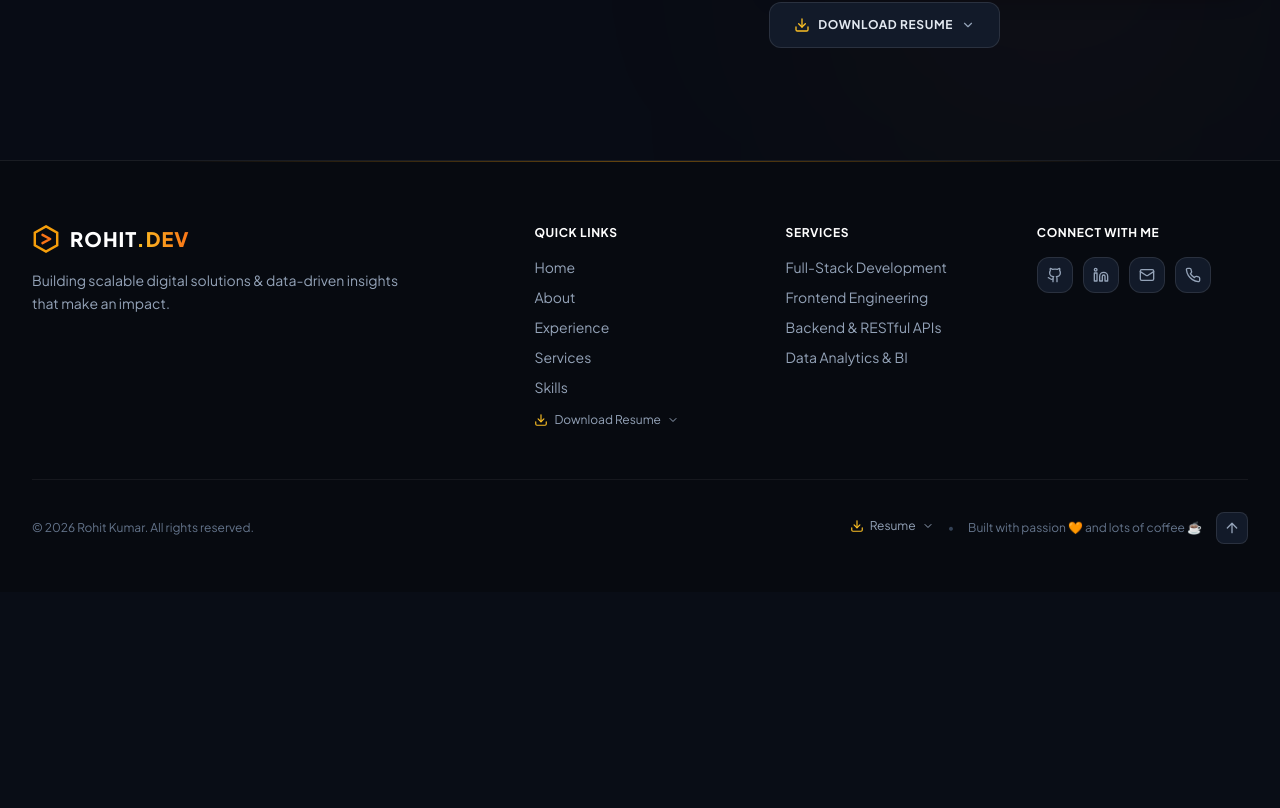
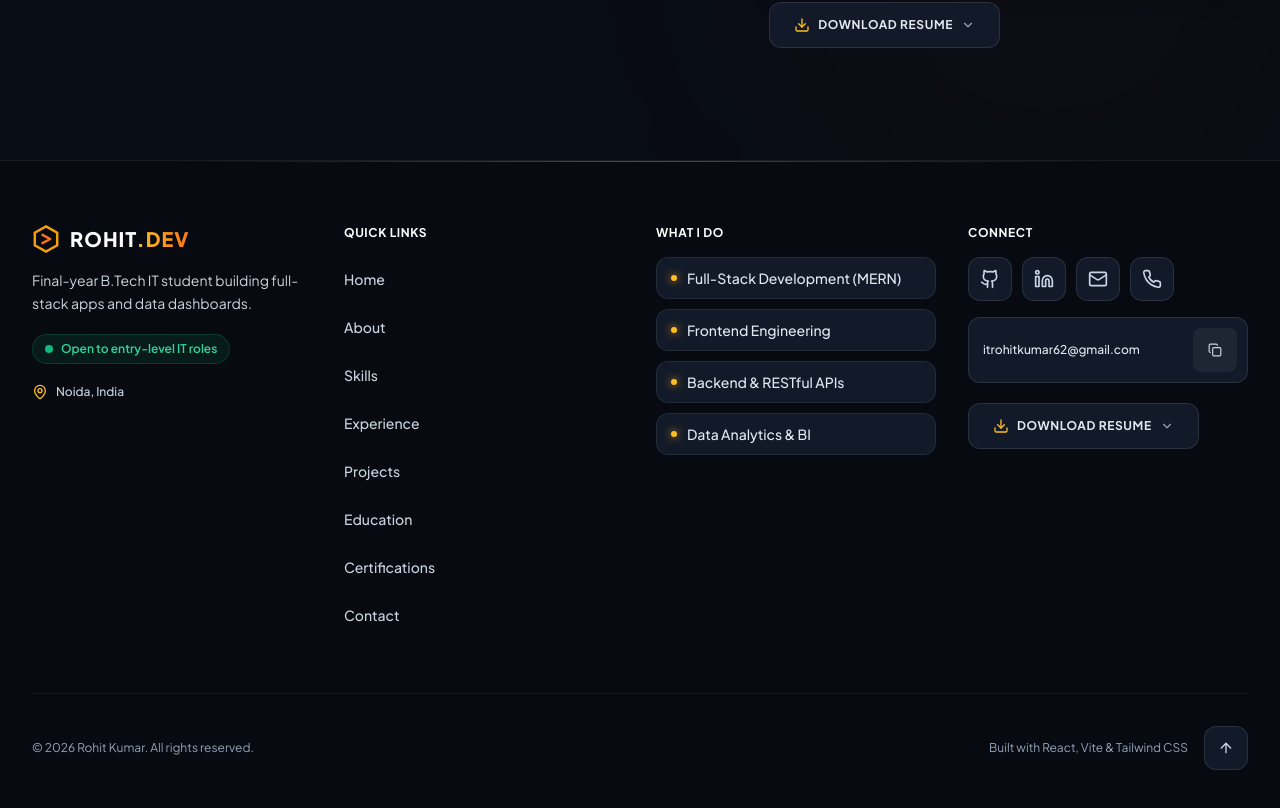
Before and after one commit to r0kumar/My_Portfolio, a React (Vite) app: page / in a window 1280 px wide. Shown: the part 8460-9268 px from the top of the page. Before the commit the page ends 9052 px from the top, so only its background shows below. Built offline with nearby package versions, Linux system fonts and the light colour scheme.

Commit message:
feat: redesign footer for fresher job-seeker with 4-column layout and accessibility polish

```diff
--- a/package.json
+++ b/package.json
@@ -20,6 +20,7 @@
     "@vitejs/plugin-react": "^4.3.3",
     "autoprefixer": "^10.4.20",
     "postcss": "^8.4.49",
+    "puppeteer-core": "^25.16.0",
     "tailwindcss": "^3.4.15",
     "vite": "^5.4.11"
   }
--- a/src/components/Experience.jsx
+++ b/src/components/Experience.jsx
@@ -118,7 +118,7 @@ export const Experience = () => {
           <div className="lg:col-span-5 space-y-10">
 
             {/* Certifications Card List */}
-            <div className="space-y-6">
+            <div id="certifications" className="space-y-6">
               <div className="flex items-center gap-2.5 pb-2 border-b border-white/5">
                 <div className="w-8 h-8 rounded-lg bg-amber-500/10 border border-amber-500/20 flex items-center justify-center text-amber-400">
                   <Award className="w-4 h-4" />
--- a/src/components/Footer.jsx
+++ b/src/components/Footer.jsx
@@ -1,30 +1,69 @@
-import React from 'react';
-import { ArrowUp, Github, Linkedin, Mail, Phone } from 'lucide-react';
+import React, { useState } from 'react';
+import { ArrowUp, Github, Linkedin, Mail, Phone, MapPin, Copy, Check } from 'lucide-react';
 import { portfolioData } from '../data/portfolioData';
 import { ResumeDropdown } from './ResumeDropdown';
 
 export const Footer = ({ activeRole = 'fullstack' }) => {
   const { brand, personal } = portfolioData;
+  const [copied, setCopied] = useState(false);
 
   const scrollToTop = () => {
     window.scrollTo({ top: 0, behavior: 'smooth' });
   };
 
+  const handleNavClick = (e, href) => {
+    e.preventDefault();
+    const target = document.querySelector(href);
+    if (target) {
+      target.scrollIntoView({ behavior: 'smooth' });
+    }
+  };
+
+  const copyEmail = () => {
+    navigator.clipboard.writeText(personal.email);
+    setCopied(true);
+    setTimeout(() => setCopied(false), 2500);
+  };
+
+  const quickLinks = [
+    { name: "Home", href: "#home" },
+    { name: "About", href: "#about" },
+    { name: "Skills", href: "#skills" },
+    { name: "Experience", href: "#experience" },
+    { name: "Projects", href: "#projects" },
+    { name: "Education", href: "#education" },
+    { name: "Certifications", href: "#certifications" },
+    { name: "Contact", href: "#contact" }
+  ];
+
+  const whatIDoItems = [
+    "Full-Stack Development (MERN)",
+    "Frontend Engineering",
+    "Backend & RESTful APIs",
+    "Data Analytics & BI"
+  ];
+
   return (
     <footer className="relative bg-[#070A10] border-t border-white/[0.08] pt-16 pb-12 overflow-hidden">
-      {/* Background ambient glow */}
-      <div className="absolute top-0 left-1/2 -translate-x-1/2 w-3/4 h-[1px] bg-gradient-to-r from-transparent via-amber-500/40 to-transparent" />
+      {/* Background ambient glow line */}
+      <div className="absolute top-0 left-1/2 -translate-x-1/2 w-3/4 h-[1px] bg-gradient-to-r from-transparent via-amber-500/40 to-transparent pointer-events-none" />
 
       <div className="max-w-7xl mx-auto px-4 sm:px-6 lg:px-8 relative z-10">
 
-        {/* Main Footer Content */}
-        <div className="grid grid-cols-1 md:grid-cols-2 lg:grid-cols-5 gap-10 mb-12">
+        {/* Main Footer 4-Column Grid on Desktop, Stacked on Mobile */}
+        <div className="grid grid-cols-1 md:grid-cols-2 lg:grid-cols-4 gap-10 lg:gap-8 mb-14">
 
-          {/* Brand Info (2 cols on lg) */}
-          <div className="lg:col-span-2 space-y-4">
-            <div className="flex items-center gap-2.5">
+          {/* Column 1: Brand Info */}
+          <div className="space-y-4">
+            {/* Logo */}
+            <a
+              href="#home"
+              onClick={(e) => handleNavClick(e, '#home')}
+              className="flex items-center gap-2.5 group cursor-pointer w-fit focus-visible:outline-none focus-visible:ring-2 focus-visible:ring-amber-400 rounded-lg p-1 -m-1"
+              aria-label="Rohit.dev home"
+            >
               <div className="relative w-7 h-7 flex items-center justify-center">
-                <svg viewBox="0 0 40 40" className="w-7 h-7">
+                <svg viewBox="0 0 40 40" className="w-7 h-7 transition-transform duration-300 group-hover:scale-105">
                   <polygon
                     points="20,2 36,11 36,29 20,38 4,29 4,11"
                     fill="none"
@@ -44,124 +83,175 @@ export const Footer = ({ activeRole = 'fullstack' }) => {
               <span className="text-xl font-extrabold tracking-wider text-white">
                 ROHIT<span className="text-transparent bg-clip-text bg-gradient-to-r from-amber-400 to-orange-500">.DEV</span>
               </span>
+            </a>
+
+            {/* Tagline */}
+            <p className="text-slate-300 text-sm leading-relaxed max-w-xs">
+              Final-year B.Tech IT student building full-stack apps and data dashboards.
+            </p>
+
+            {/* Status Badge with green pulsing dot */}
+            <div className="pt-1">
+              <div className="inline-flex items-center gap-2 px-3 py-1.5 rounded-full bg-emerald-500/10 border border-emerald-500/20 text-xs font-semibold text-emerald-400">
+                <span className="relative flex h-2 w-2">
+                  <span className="animate-ping absolute inline-flex h-full w-full rounded-full bg-emerald-400 opacity-75" />
+                  <span className="relative inline-flex rounded-full h-2 w-2 bg-emerald-500" />
+                </span>
+                <span>Open to entry-level IT roles</span>
+              </div>
             </div>
 
-            <p className="text-slate-400 text-sm max-w-sm leading-relaxed">
-              {brand.tagline}
-            </p>
+            {/* Location Line */}
+            <div className="flex items-center gap-2 text-xs font-medium text-slate-300 pt-1">
+              <MapPin className="w-4 h-4 text-amber-400 shrink-0" />
+              <span>Noida, India</span>
+            </div>
           </div>
 
-          {/* Quick Links */}
+          {/* Column 2: Quick Links (WCAG AA Contrast, Underline Animation, 44px tap targets) */}
           <div>
             <h4 className="text-xs font-bold uppercase tracking-wider text-white mb-4">
               QUICK LINKS
             </h4>
-            <ul className="space-y-2.5 text-sm">
-              {portfolioData.navLinks.slice(0, 5).map((link) => (
+            <ul className="grid grid-cols-2 sm:grid-cols-1 gap-1">
+              {quickLinks.map((link) => (
                 <li key={link.name}>
                   <a
                     href={link.href}
-                    className="text-slate-400 hover:text-amber-400 transition-colors"
+                    onClick={(e) => handleNavClick(e, link.href)}
+                    className="group relative inline-flex items-center min-h-[44px] text-sm font-medium text-slate-300 hover:text-amber-400 transition-colors focus-visible:outline-none focus-visible:ring-2 focus-visible:ring-amber-400 rounded-md px-1 -mx-1"
                   >
-                    {link.name.charAt(0) + link.name.slice(1).toLowerCase()}
-                  </a>
-                </li>
-              ))}
-              <li className="pt-1">
-                <ResumeDropdown
-                  activeRole={activeRole}
-                  variant="footer"
-                  buttonText="Download Resume"
-                  align="left"
-                  dropDirection="up"
-                />
-              </li>
-            </ul>
-          </div>
-
-          {/* Services */}
-          <div>
-            <h4 className="text-xs font-bold uppercase tracking-wider text-white mb-4">
-              SERVICES
-            </h4>
-            <ul className="space-y-2.5 text-sm">
-              {portfolioData.services.map((service) => (
-                <li key={service.id}>
-                  <a
-                    href="#services"
-                    className="text-slate-400 hover:text-amber-400 transition-colors"
-                  >
-                    {service.title}
+                    <span>{link.name}</span>
+                    <span className="absolute bottom-2 left-1 w-0 h-[2px] bg-gradient-to-r from-amber-400 to-orange-500 transition-all duration-300 group-hover:w-[calc(100%-8px)]" />
                   </a>
                 </li>
               ))}
             </ul>
           </div>
 
-          {/* Follow Me */}
+          {/* Column 3: What I Do (Renamed from Services, Plain Text / Tags) */}
           <div>
             <h4 className="text-xs font-bold uppercase tracking-wider text-white mb-4">
-              CONNECT WITH ME
+              WHAT I DO
             </h4>
+            <div className="space-y-2.5">
+              {whatIDoItems.map((item, idx) => (
+                <div
+                  key={idx}
+                  className="px-3.5 py-2.5 rounded-xl bg-[#121A29] border border-white/[0.07] text-xs sm:text-sm font-medium text-slate-200 flex items-center gap-2.5 shadow-sm"
+                >
+                  <span className="w-1.5 h-1.5 rounded-full bg-amber-400 shadow-[0_0_8px_#F59E0B] shrink-0" />
+                  <span>{item}</span>
+                </div>
+              ))}
+            </div>
+          </div>
+
+          {/* Column 4: Connect */}
+          <div className="space-y-4">
+            <h4 className="text-xs font-bold uppercase tracking-wider text-white">
+              CONNECT
+            </h4>
+
+            {/* Social Icon Buttons (Min 44x44px tap target, aria-labels, tooltips) */}
             <div className="flex items-center gap-2.5">
               <a
                 href={personal.socialLinks.github}
                 target="_blank"
                 rel="noreferrer"
-                className="w-9 h-9 rounded-xl bg-[#121A29] border border-white/10 hover:border-amber-500/50 flex items-center justify-center text-slate-400 hover:text-amber-400 transition-all hover:-translate-y-1"
-                aria-label="GitHub"
+                className="w-11 h-11 min-w-[44px] min-h-[44px] rounded-xl bg-[#121A29] border border-white/10 hover:border-amber-500/50 flex items-center justify-center text-slate-300 hover:text-amber-400 transition-all duration-200 hover:-translate-y-0.5 hover:shadow-[0_0_15px_-3px_rgba(245,158,11,0.3)] focus-visible:outline-none focus-visible:ring-2 focus-visible:ring-amber-400 cursor-pointer"
+                aria-label="GitHub: r0kumar"
+                title="GitHub: r0kumar"
               >
-                <Github className="w-4 h-4" />
+                <Github className="w-5 h-5" />
               </a>
+
               <a
                 href={personal.socialLinks.linkedin}
                 target="_blank"
                 rel="noreferrer"
-                className="w-9 h-9 rounded-xl bg-[#121A29] border border-white/10 hover:border-amber-500/50 flex items-center justify-center text-slate-400 hover:text-amber-400 transition-all hover:-translate-y-1"
-                aria-label="LinkedIn"
+                className="w-11 h-11 min-w-[44px] min-h-[44px] rounded-xl bg-[#121A29] border border-white/10 hover:border-amber-500/50 flex items-center justify-center text-slate-300 hover:text-amber-400 transition-all duration-200 hover:-translate-y-0.5 hover:shadow-[0_0_15px_-3px_rgba(245,158,11,0.3)] focus-visible:outline-none focus-visible:ring-2 focus-visible:ring-amber-400 cursor-pointer"
+                aria-label="LinkedIn: Rohit Kumar"
+                title="LinkedIn: Rohit Kumar"
               >
-                <Linkedin className="w-4 h-4" />
+                <Linkedin className="w-5 h-5" />
               </a>
+
               <a
                 href={personal.socialLinks.email}
-                className="w-9 h-9 rounded-xl bg-[#121A29] border border-white/10 hover:border-amber-500/50 flex items-center justify-center text-slate-400 hover:text-amber-400 transition-all hover:-translate-y-1"
-                aria-label="Email"
+                className="w-11 h-11 min-w-[44px] min-h-[44px] rounded-xl bg-[#121A29] border border-white/10 hover:border-amber-500/50 flex items-center justify-center text-slate-300 hover:text-amber-400 transition-all duration-200 hover:-translate-y-0.5 hover:shadow-[0_0_15px_-3px_rgba(245,158,11,0.3)] focus-visible:outline-none focus-visible:ring-2 focus-visible:ring-amber-400 cursor-pointer"
+                aria-label={`Email: ${personal.email}`}
+                title={`Email: ${personal.email}`}
               >
-                <Mail className="w-4 h-4" />
+                <Mail className="w-5 h-5" />
               </a>
+
               <a
                 href={personal.socialLinks.phone}
-                className="w-9 h-9 rounded-xl bg-[#121A29] border border-white/10 hover:border-amber-500/50 flex items-center justify-center text-slate-400 hover:text-amber-400 transition-all hover:-translate-y-1"
-                aria-label="Phone"
+                className="w-11 h-11 min-w-[44px] min-h-[44px] rounded-xl bg-[#121A29] border border-white/10 hover:border-amber-500/50 flex items-center justify-center text-slate-300 hover:text-amber-400 transition-all duration-200 hover:-translate-y-0.5 hover:shadow-[0_0_15px_-3px_rgba(245,158,11,0.3)] focus-visible:outline-none focus-visible:ring-2 focus-visible:ring-amber-400 cursor-pointer"
+                aria-label={`Phone: ${personal.phone}`}
+                title={`Phone: ${personal.phone}`}
               >
-                <Phone className="w-4 h-4" />
+                <Phone className="w-5 h-5" />
               </a>
             </div>
+
+            {/* Copyable Email Text Row */}
+            <div className="flex items-center justify-between gap-2 p-2.5 rounded-xl bg-[#121A29] border border-white/10">
+              <a
+                href={`mailto:${personal.email}`}
+                className="text-xs font-medium text-slate-200 hover:text-amber-400 transition-colors truncate focus-visible:outline-none focus-visible:ring-2 focus-visible:ring-amber-400 rounded px-1"
+                title={personal.email}
+              >
+                {personal.email}
+              </a>
+              <button
+                type="button"
+                onClick={copyEmail}
+                className="min-w-[44px] min-h-[44px] flex items-center justify-center rounded-lg bg-white/5 hover:bg-white/10 text-slate-300 hover:text-amber-400 transition-colors cursor-pointer focus-visible:outline-none focus-visible:ring-2 focus-visible:ring-amber-400 shrink-0"
+                aria-label="Copy email address"
+                title="Copy email"
+              >
+                {copied ? (
+                  <span className="text-[11px] text-emerald-400 font-semibold flex items-center gap-1">
+                    <Check className="w-3.5 h-3.5" /> Copied
+                  </span>
+                ) : (
+                  <Copy className="w-3.5 h-3.5" />
+                )}
+              </button>
+            </div>
+
+            {/* ONE "Download Resume" button with dropdown */}
+            <div className="pt-1">
+              <ResumeDropdown
+                activeRole={activeRole}
+                variant="card"
+                buttonText="Download Resume"
+                align="left"
+                dropDirection="up"
+                className="w-full text-xs"
+              />
+            </div>
+
           </div>
 
         </div>
 
-        {/* Bottom Bar */}
-        <div className="pt-8 border-t border-white/[0.06] flex flex-col sm:flex-row items-center justify-between gap-4 text-xs text-slate-500">
+        {/* Bottom Bar: Copyright & Tech Attribution */}
+        <div className="pt-8 border-t border-white/[0.06] flex flex-col sm:flex-row items-center justify-between gap-4 text-xs text-slate-400">
           <div>
             © 2026 {personal.firstName} {personal.lastName}. All rights reserved.
           </div>
 
-          <div className="flex items-center gap-3.5">
-            <ResumeDropdown
-              activeRole={activeRole}
-              variant="footer"
-              buttonText="Resume"
-              align="right"
-              dropDirection="up"
-            />
-            <span className="hidden sm:inline text-slate-700">•</span>
-            <span>Built with passion <span className="text-orange-400">🧡</span> and lots of coffee <span className="text-amber-400">☕</span></span>
+          <div className="flex items-center gap-4">
+            <span>Built with React, Vite & Tailwind CSS</span>
 
             <button
               onClick={scrollToTop}
-              className="w-8 h-8 rounded-lg bg-[#121A29] border border-white/10 hover:border-amber-500/50 flex items-center justify-center text-slate-400 hover:text-amber-400 transition-all cursor-pointer"
+              className="w-11 h-11 min-w-[44px] min-h-[44px] rounded-xl bg-[#121A29] border border-white/10 hover:border-amber-500/50 flex items-center justify-center text-slate-300 hover:text-amber-400 transition-all cursor-pointer focus-visible:outline-none focus-visible:ring-2 focus-visible:ring-amber-400"
               aria-label="Back to top"
+              title="Back to top"
             >
               <ArrowUp className="w-4 h-4" />
             </button>
--- a/src/data/portfolioData.js
+++ b/src/data/portfolioData.js
@@ -2,7 +2,7 @@ export const portfolioData = {
   brand: {
     name: "ROHIT.DEV",
     shortName: "RK",
-    tagline: "Building scalable digital solutions & data-driven insights that make an impact."
+    tagline: "Final-year B.Tech IT student building full-stack apps and data dashboards."
   },
   personal: {
     greeting: "― HELLO, I'M",
```
Also changed, not shown: 1 other file (tests, documents, lock files or other folders).
